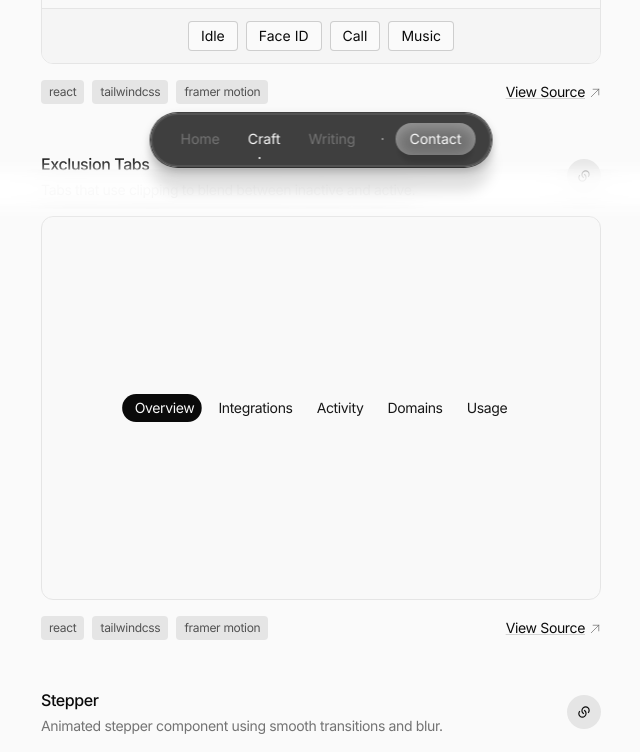
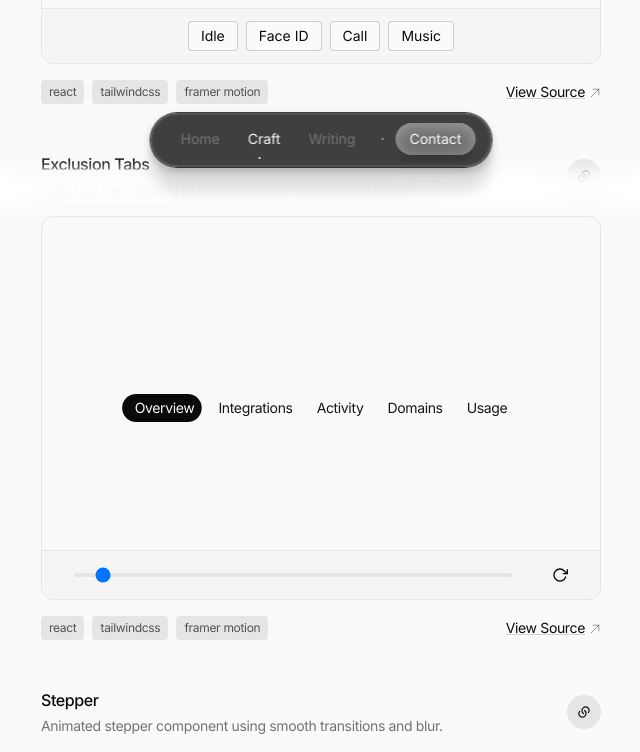
Before and after one commit to haaarshsingh/www, a Next.js app: page /craft in a window 1280 px wide. Shown: the part 601-1353 px from the top of the page, without its empty margins (319-959 px from the left). Built offline with nearby package versions, Linux system fonts and the light colour scheme.

Commit message:
add slider duration toggle for tabs

```diff
--- a/src/app/globals.css
+++ b/src/app/globals.css
@@ -33,6 +33,11 @@ a:not(.exclude) {
 
 ::-webkit-scrollbar-thumb:hover {
   @apply rounded-full bg-neutral-500 dark:bg-neutral-700;
+}
+
+::-moz-range-thumb,
+::-webkit-slider-thumb {
+  @apply rounded-full border-none bg-neutral-600 dark:bg-neutral-50;
 }
 
 .animate-children > * {
--- a/src/components/craft/content/ExclusionTabs.tsx
+++ b/src/components/craft/content/ExclusionTabs.tsx
@@ -4,10 +4,14 @@ import { useState, useEffect, useRef, useMemo } from "react";
 import Post from "../Post";
 import clsx from "clsx";
 import { motion } from "framer-motion";
+import { FiRotateCw } from "react-icons/fi";
 
 type Path = { w: number; offset: number }[];
 
 export default () => {
+  const [reset, setReset] = useState(false);
+  const [duration, setDuration] = useState(0.1);
+
   const [active, setActive] = useState(0);
   const [clipPaths, setClipPaths] = useState<Path>([]);
   const tabRefs = useRef<HTMLButtonElement[]>([]);
@@ -46,6 +50,13 @@ export default () => {
     setClipPaths(newClipPaths);
   }, [tabs]);
 
+  useEffect(() => {
+    if (reset) {
+      setDuration(0.1);
+      setTimeout(() => setReset(false), 200);
+    }
+  }, [reset]);
+
   const getClipPath = (i: number) => {
     if (clipPaths.length === 0) return "";
     const { offset, w } = clipPaths[i];
@@ -57,7 +68,7 @@ export default () => {
       title="Exclusion Tabs"
       description="Tabs that use clipping to blend between inactive and active."
       tags={["react", "tailwindcss", "framer motion"]}
-      className="relative"
+      className="relative overflow-hidden"
     >
       <div
         className={clsx("relative flex w-fit items-center rounded-full p-1")}
@@ -81,7 +92,12 @@ export default () => {
       <motion.div
         style={{ clipPath: getClipPath(active) }}
         animate={{ clipPath: getClipPath(active) }}
-        transition={{ type: "spring", stiffness: 300, damping: 29 }}
+        transition={{
+          type: duration === 0.1 ? "spring" : "tween",
+          stiffness: 300,
+          damping: 29,
+          duration: duration,
+        }}
         className={clsx(
           "[will-change: clip-path] pointer-events-none absolute left-1/2 z-20 flex w-fit -translate-x-1/2 items-center bg-neutral-950 p-1 dark:bg-neutral-50",
         )}
@@ -100,6 +116,28 @@ export default () => {
           </span>
         ))}
       </motion.div>
+      <div className="absolute bottom-0 flex w-full items-center justify-center gap-x-2 border-t border-t-neutral-200 bg-neutral-100 px-8 py-4 dark:border-t-neutral-700/50 dark:bg-neutral-800">
+        <input
+          min={0}
+          max={2}
+          type="range"
+          value={duration}
+          step={0.1}
+          className="h-1 w-full cursor-pointer appearance-none rounded-lg bg-neutral-200 dark:bg-neutral-700"
+          onChange={(e) => setDuration(parseFloat(e.currentTarget.value))}
+        />
+        <motion.button
+          aria-label="reset"
+          className="ml-8"
+          onClick={() => setReset(true)}
+          initial={{ scale: 0, opacity: 0 }}
+          animate={{ scale: 1, opacity: 1, rotate: reset ? 180 : 0 }}
+          exit={{ scale: 0, opacity: 0 }}
+          transition={{ type: "spring" }}
+        >
+          <FiRotateCw />
+        </motion.button>
+      </div>
     </Post>
   );
 };
```
